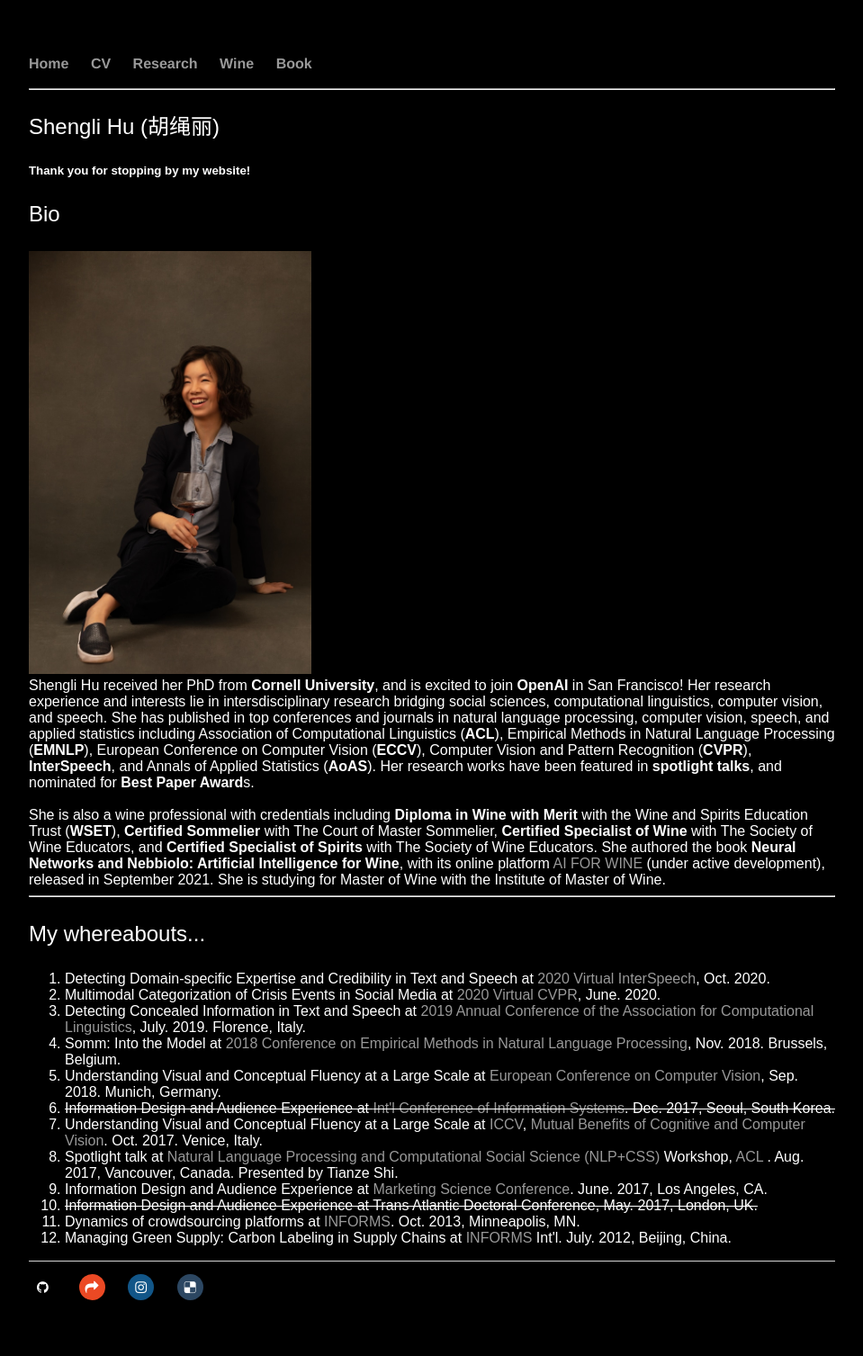
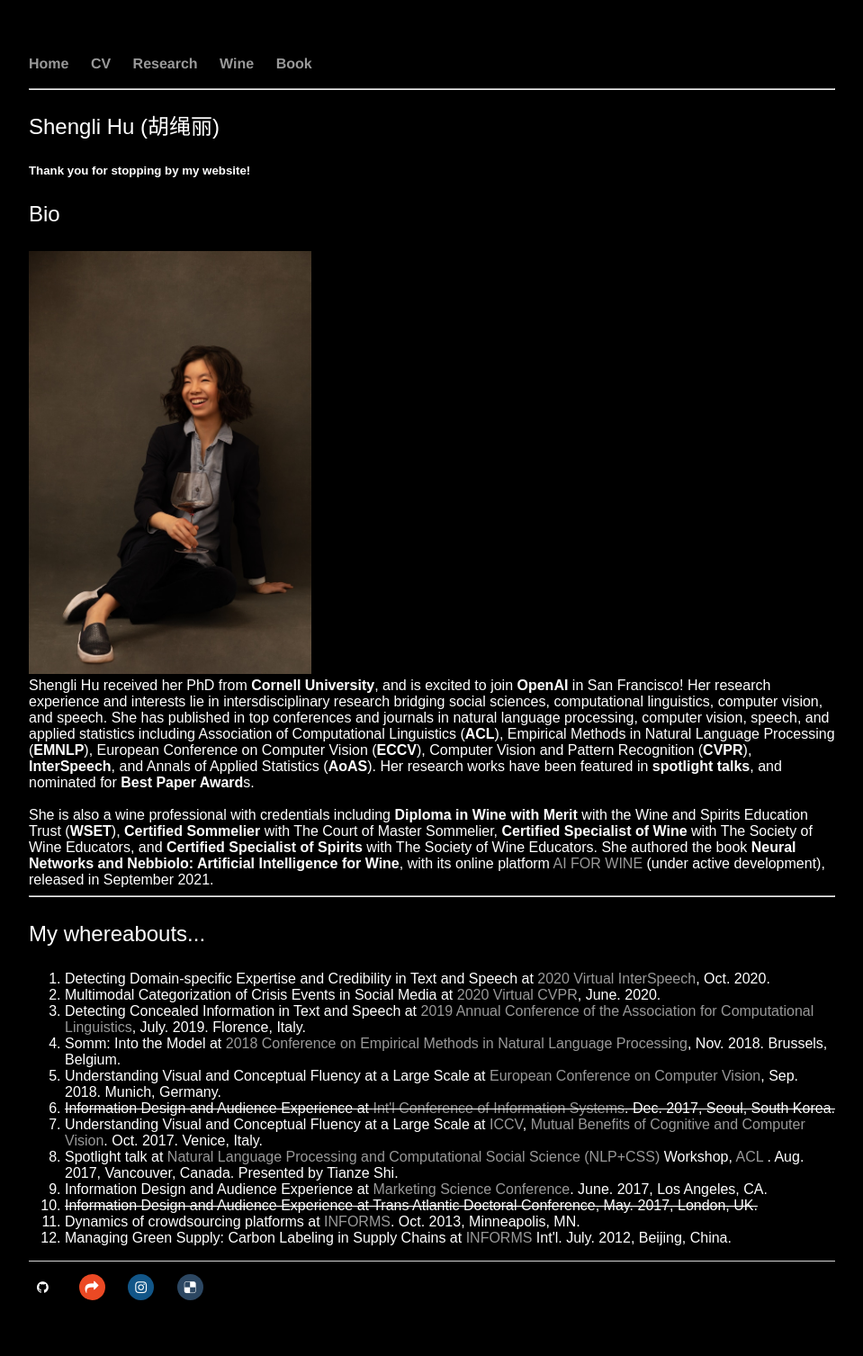
Before and after one commit to shenglih/shenglih.github.io, a Jekyll site: the page built from index.html, in a window 1280 px wide. Shown: the whole page at 90% size, without its empty margins (160-1119 px from the left). Built offline with Jekyll 4.4.1, drawn with Linux system fonts in a browser that asks for light colours; comment, search, counter and statistics services are not loaded.

Commit message:
Update index.html

```diff
--- a/index.html
+++ b/index.html
@@ -24,7 +24,7 @@ processing, computer vision, speech, and applied statistics including Associatio
  <br>
 
 
-	She is also a wine professional with credentials including <b>Diploma in Wine with Merit</b> with the Wine and Spirits Education Trust (<b>WSET</b>), <b>Certified Sommelier</b> with The Court of Master Sommelier, <b>Certified Specialist of Wine</b> with The Society of Wine Educators, and <b>Certified Specialist of Spirits</b> with The Society of Wine Educators. She authored the book <b>Neural Networks and Nebbiolo: Artificial Intelligence for Wine</b>, with its online platform <a href="https://ai-somm.github.io">AI FOR WINE</a> (under active development), released in September 2021. She is studying for Master of Wine with the Institute of Master of Wine.
+	She is also a wine professional with credentials including <b>Diploma in Wine with Merit</b> with the Wine and Spirits Education Trust (<b>WSET</b>), <b>Certified Sommelier</b> with The Court of Master Sommelier, <b>Certified Specialist of Wine</b> with The Society of Wine Educators, and <b>Certified Specialist of Spirits</b> with The Society of Wine Educators. She authored the book <b>Neural Networks and Nebbiolo: Artificial Intelligence for Wine</b>, with its online platform <a href="https://ai-somm.github.io">AI FOR WINE</a> (under active development), released in September 2021.
 
 
 </div>
```
